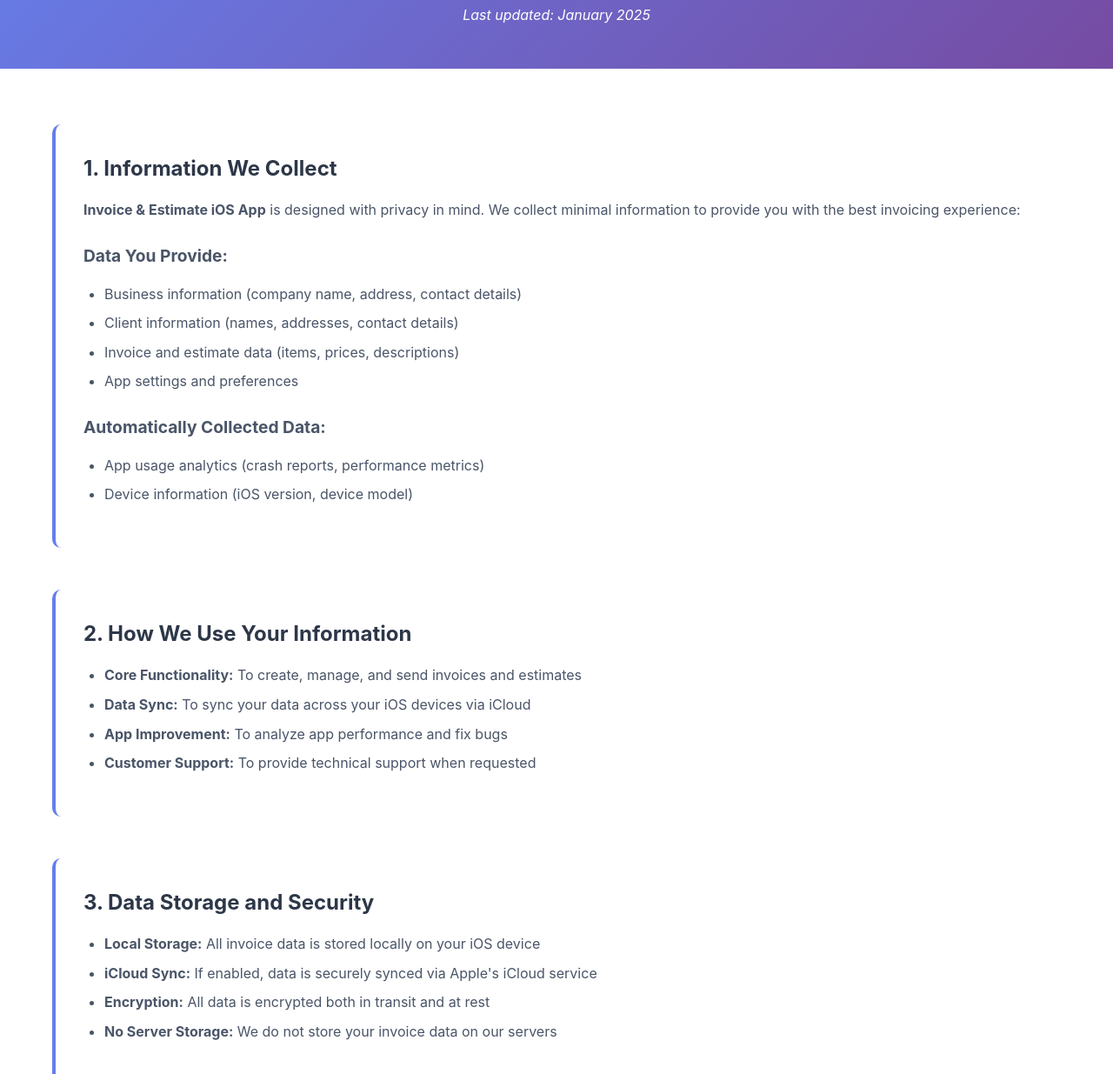
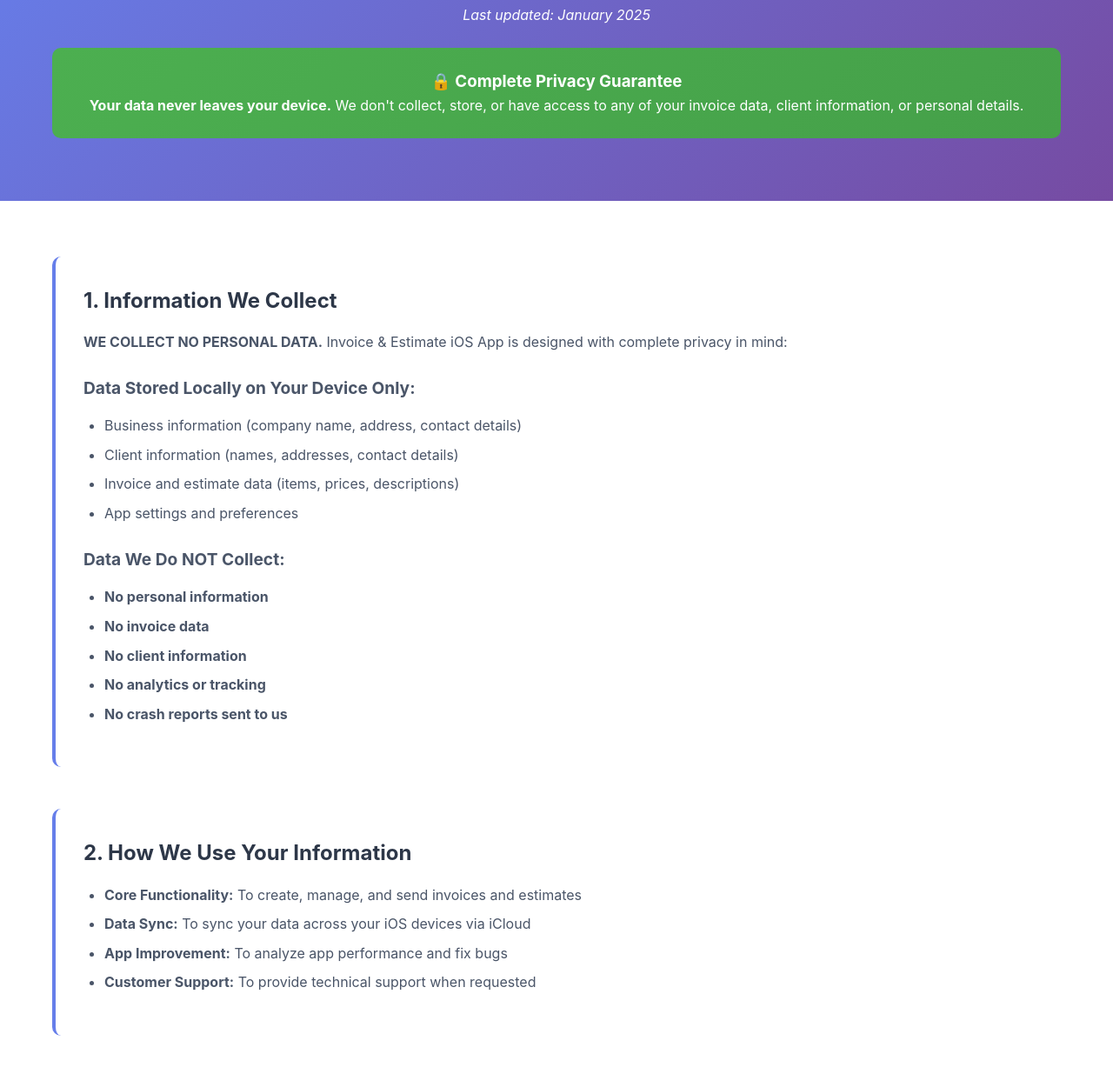
Before and after one commit to kfluierar/InvoiceAndEstimateSite, a plain HTML site: page privacy-policy.html in a window 1280 px wide. Shown: the part 185-1420 px from the top of the page at 87% size. Drawn offline with Linux system fonts and the light colour scheme.

Commit message:
Emphasize complete privacy: local storage only, no data collection + add App Store link

```diff
--- a/privacy-policy.html
+++ b/privacy-policy.html
@@ -26,6 +26,10 @@
             <div class="container">
                 <h2>Privacy Policy</h2>
                 <p><em>Last updated: January 2025</em></p>
+                <div class="privacy-highlight">
+                    <h3>🔒 Complete Privacy Guarantee</h3>
+                    <p><strong>Your data never leaves your device.</strong> We don't collect, store, or have access to any of your invoice data, client information, or personal details.</p>
+                </div>
             </div>
         </section>
 
@@ -33,9 +37,9 @@
             <div class="container">
                 <div class="policy-section">
                     <h3>1. Information We Collect</h3>
-                    <p><strong>Invoice & Estimate iOS App</strong> is designed with privacy in mind. We collect minimal information to provide you with the best invoicing experience:</p>
+                    <p><strong>WE COLLECT NO PERSONAL DATA.</strong> Invoice & Estimate iOS App is designed with complete privacy in mind:</p>
 
-                    <h4>Data You Provide:</h4>
+                    <h4>Data Stored Locally on Your Device Only:</h4>
                     <ul>
                         <li>Business information (company name, address, contact details)</li>
                         <li>Client information (names, addresses, contact details)</li>
@@ -43,10 +47,13 @@
                         <li>App settings and preferences</li>
                     </ul>
 
-                    <h4>Automatically Collected Data:</h4>
+                    <h4>Data We Do NOT Collect:</h4>
                     <ul>
-                        <li>App usage analytics (crash reports, performance metrics)</li>
-                        <li>Device information (iOS version, device model)</li>
+                        <li><strong>No personal information</strong></li>
+                        <li><strong>No invoice data</strong></li>
+                        <li><strong>No client information</strong></li>
+                        <li><strong>No analytics or tracking</strong></li>
+                        <li><strong>No crash reports sent to us</strong></li>
                     </ul>
                 </div>
 
@@ -63,10 +70,11 @@
                 <div class="policy-section">
                     <h3>3. Data Storage and Security</h3>
                     <ul>
-                        <li><strong>Local Storage:</strong> All invoice data is stored locally on your iOS device</li>
-                        <li><strong>iCloud Sync:</strong> If enabled, data is securely synced via Apple's iCloud service</li>
-                        <li><strong>Encryption:</strong> All data is encrypted both in transit and at rest</li>
-                        <li><strong>No Server Storage:</strong> We do not store your invoice data on our servers</li>
+                        <li><strong>100% Local Storage:</strong> ALL invoice data stays on your iOS device only</li>
+                        <li><strong>Optional iCloud Sync:</strong> If you enable it, data syncs via Apple's secure iCloud (we never see it)</li>
+                        <li><strong>Complete Control:</strong> Delete the app = delete all your data permanently</li>
+                        <li><strong>No Servers:</strong> We have no servers storing your data</li>
+                        <li><strong>No Cloud Storage:</strong> We don't use any third-party cloud services</li>
                     </ul>
                 </div>
 
--- a/styles.css
+++ b/styles.css
@@ -168,6 +168,24 @@ nav {
 
 .support-btn:hover {
     transform: translateY(-2px);
+}
+
+/* Privacy Highlights */
+.privacy-highlight {
+    background: linear-gradient(135deg, #4CAF50 0%, #45a049 100%);
+    color: white;
+    padding: 1.5rem;
+    border-radius: 10px;
+    margin: 1.5rem 0;
+    text-align: center;
+}
+
+.privacy-notice {
+    background: #e8f5e8;
+    border-left: 4px solid #4CAF50;
+    padding: 1rem;
+    margin: 1.5rem 0;
+    border-radius: 5px;
 }
 
 /* Support Page Styles */
```
Also changed, not shown: index.html (+12 -1 lines), support.html (+10 -2 lines).
